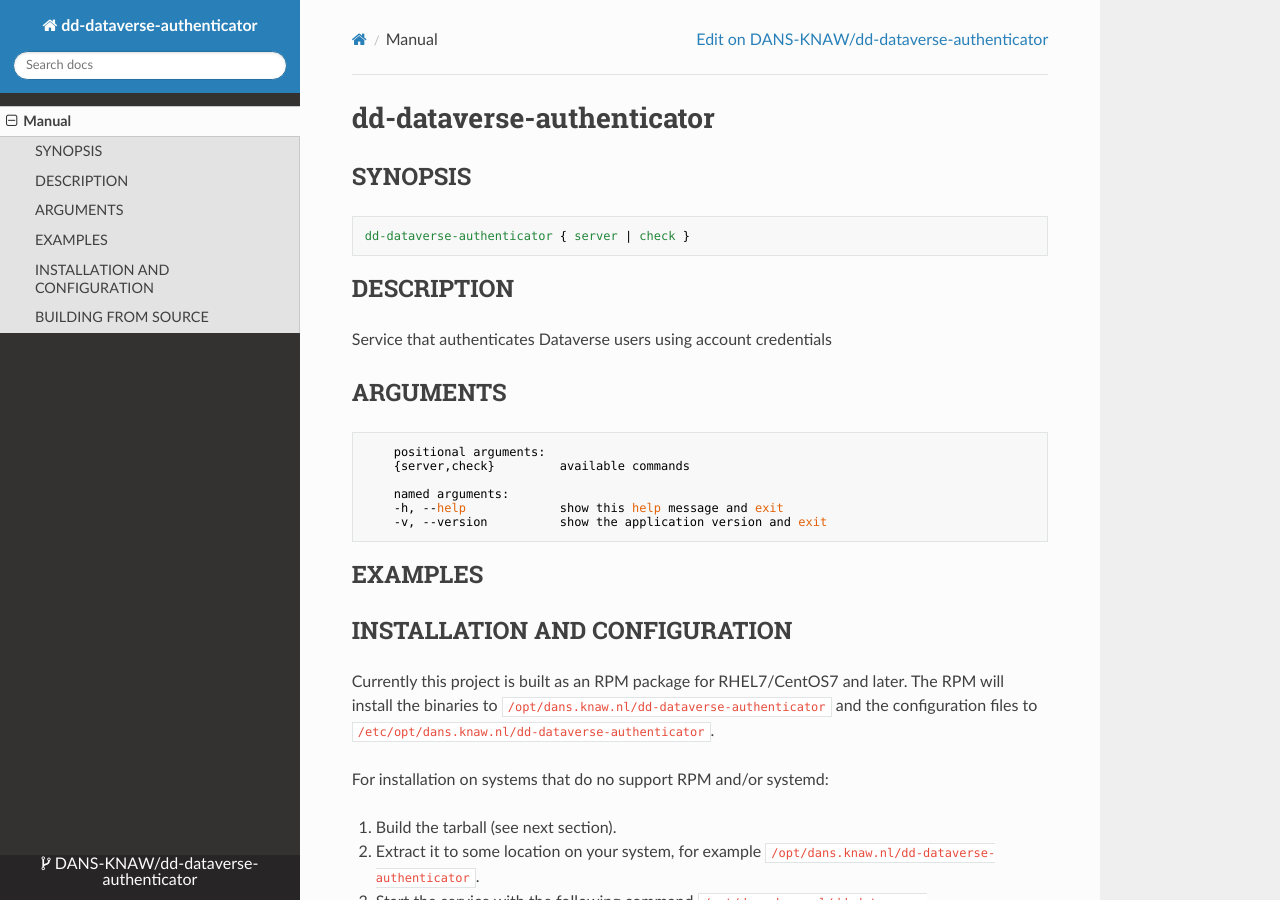
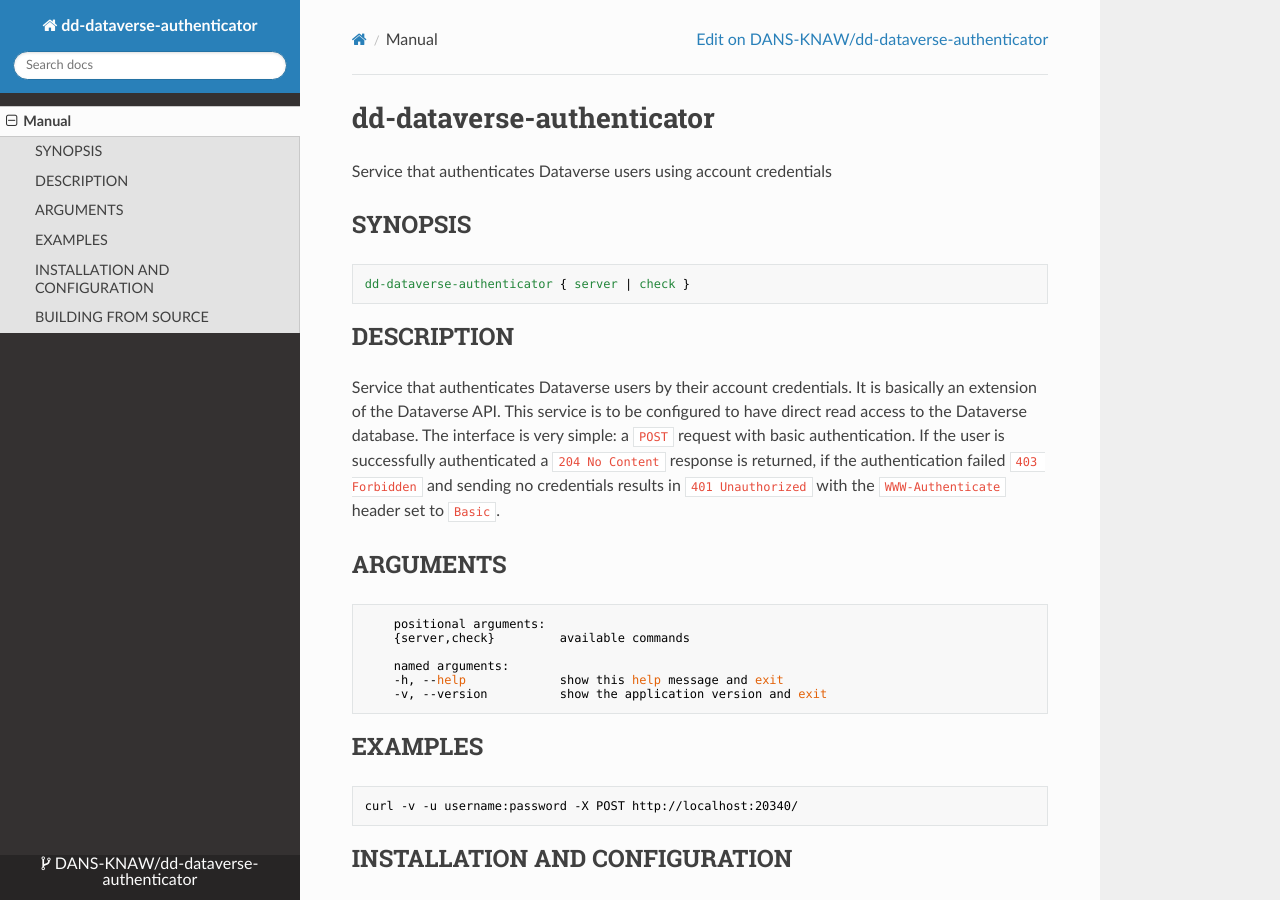
Before and after one commit to DANS-KNAW/dd-dataverse-authenticator, an MkDocs documentation site: the page built from docs/index.md, in a window 1280 px wide and 900 px high. Built offline with MkDocs 1.6.1, drawn with Linux system fonts in a browser that asks for light colours; nearby versions of some CDN libraries.

Commit message:
Added docs / specs

````diff
--- a/docs/index.md
+++ b/docs/index.md
@@ -1,7 +1,7 @@
 dd-dataverse-authenticator
-===========
+==========================
 
-<!-- Remove this comment and extend the descriptions below -->
+Service that authenticates Dataverse users using account credentials
 
 
 SYNOPSIS
@@ -9,12 +9,13 @@
 
     dd-dataverse-authenticator { server | check }
 
-
 DESCRIPTION
 -----------
 
-Service that authenticates Dataverse users using account credentials
-
+Service that authenticates Dataverse users by their account credentials. It is basically an extension of the Dataverse API. This service is
+to be configured to have direct read access to the Dataverse database. The interface is very simple: a `POST` request with basic authentication.
+If the user is successfully authenticated a `204 No Content` response is returned, if the authentication failed `403 Forbidden` and
+sending no credentials results in `401 Unauthorized` with the `WWW-Authenticate` header set to `Basic`.
 
 ARGUMENTS
 ---------
@@ -29,8 +30,9 @@
 EXAMPLES
 --------
 
-<!-- Add examples of invoking this module from the command line or via HTTP other interfaces -->
-
+```
+curl -v -u username:password -X POST http://localhost:20340/
+```
 
 INSTALLATION AND CONFIGURATION
 ------------------------------
````
Also changed, not shown: 1 other file.
